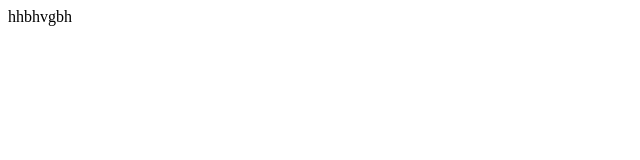
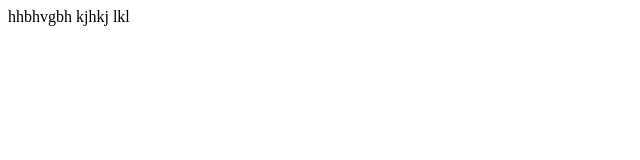
Before and after one commit to AlexandrIlyin/teachmeskills-4, a plain HTML site: page index.html in a window 1280 px wide. Shown: the full height of the page, 0-640 px from the left. Drawn offline with Linux system fonts and the light colour scheme.

Commit message:
vscode test

```diff
--- a/index.html
+++ b/index.html
@@ -8,5 +8,7 @@
 </head>
 <body>
   hhbhvgbh
+  kjhkj
+  lkl
 </body>
 </html>
```
